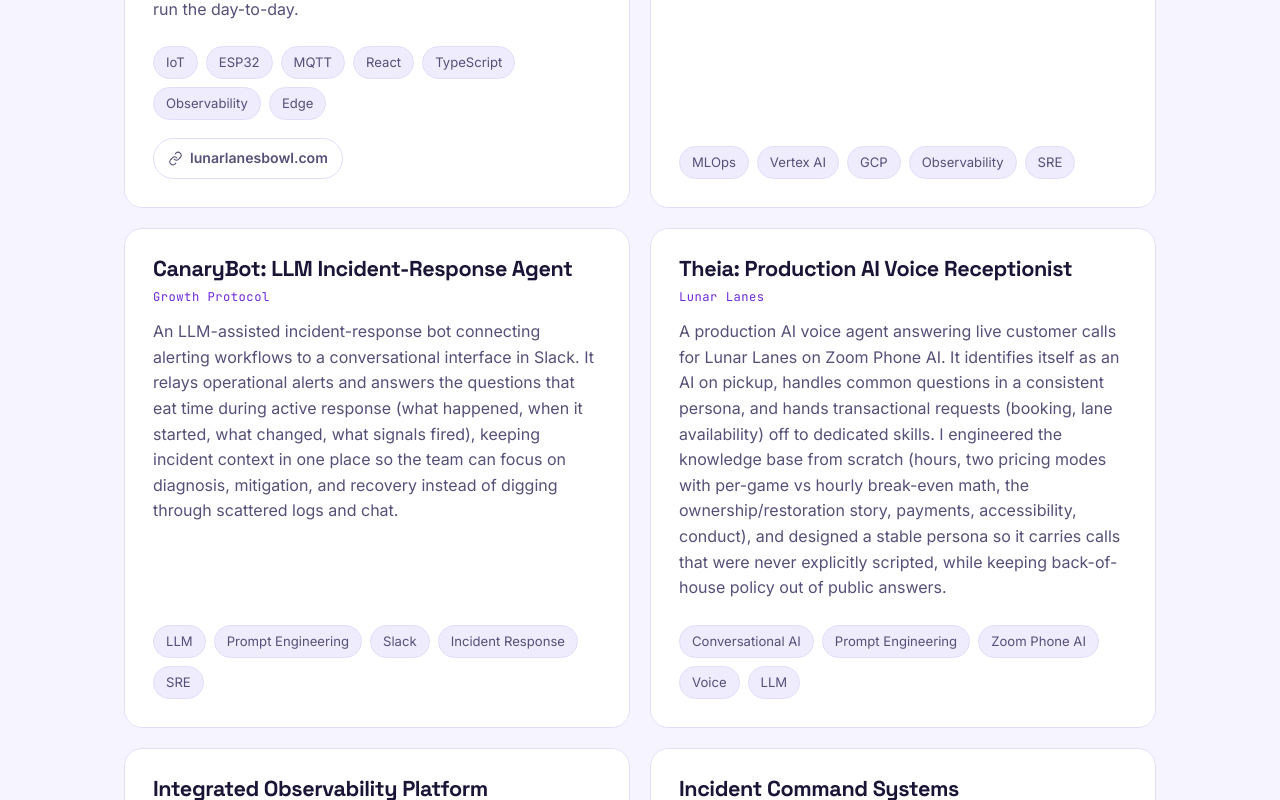
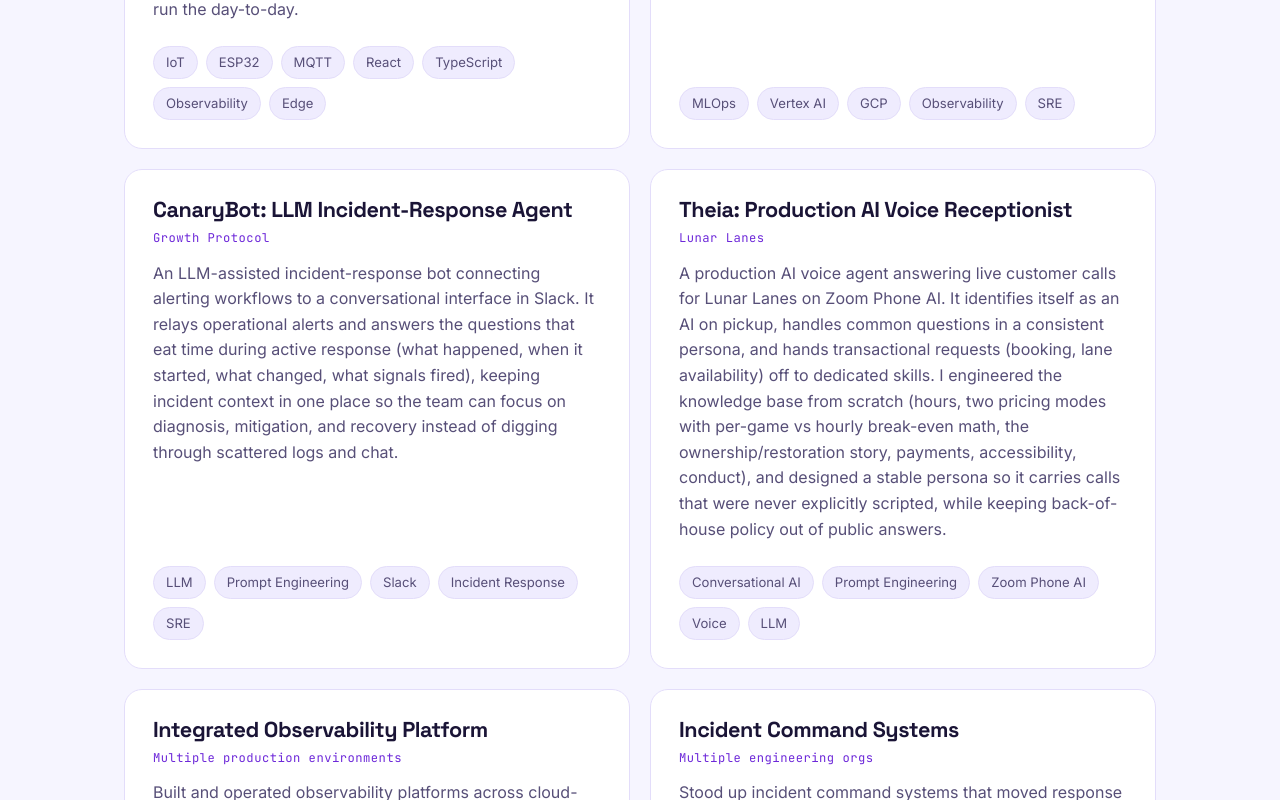
Before and after one commit to nicholas-a-hall/nicholas-a-hall.github.io, a React (Vite) app: page / in a window 1280 px wide. Shown: the part 4900-5700 px from the top of the page. Built offline with nearby package versions, Linux system fonts and the light colour scheme.

Commit message:
fix CICD attribution

```diff
--- a/src/data/content.js
+++ b/src/data/content.js
@@ -125,7 +125,7 @@
     blurb:
       'My small town had few attractions for families in the winter, so my family and I bought a beat-up bowling alley, and it became my real-world homelab for end-to-end technical impact. From unimproved land to operational in 90 days: an event-driven IoT + observability stack for legacy electromechanical equipment (ESP32 edge nodes, ESPNow, RS485 fallback, per-lane compute, MQTT), a React/TypeScript ops dashboard with live machine telemetry, and full ownership of architecture, reliability, cost, and P&L. I run the technical side; friends and family run the day-to-day.',
     tags: ['IoT', 'ESP32', 'MQTT', 'React', 'TypeScript', 'Observability', 'Edge'],
-    links: [{ type: 'link', label: 'lunarlanesbowl.com', url: 'https://lunarlanesbowl.com' }]
+    links: []
   },
   {
     title: 'MLOps Platform Engineering',
@@ -220,7 +220,6 @@
     period: 'May 2025 – Apr 2026',
     highlights: [
       'Owned SOC 2 Type 1 end-to-end as primary responsible engineer, passing the audit in 4 hours against a 3-day window.',
-      'Moved deployments to GitOps (ArgoCD + Helm), cutting CI/CD build times from 60 minutes to 6.',
       'Ran multi-cloud Kubernetes (GKE / AKS / EKS), consolidating 30+ Cloud Run microservices onto one deployable platform.',
       'Partnered with the Data and ML teams to rework their data storage strategy, speeding up model training and improving training data accuracy.',
     ],
@@ -228,7 +227,7 @@
   {
     role: 'Owner & Lead Engineer',
     company: 'Lunar Lanes',
-    period: 'Dec 2025 – Present',
+    period: 'Dec 2025 – Sep 2026',
     highlights: [
       'Took a bowling alley from unimproved land to operational in 90 days, owning architecture, reliability, cost, and P&L.',
       'Built an event-driven IoT + observability stack for legacy electromechanical equipment (ESP32, ESPNow, RS485, MQTT).',
@@ -240,6 +239,7 @@
     company: 'Formant',
     period: 'Mar 2024 – Apr 2025',
     highlights: [
+      'Cut CI/CD build times from 60 minutes to 6 by refactoring monolithic CI/CD pipleines, moving application deployments to helm, and creating immutable release artifacts',
       'Assembled and led the DevOps team that cleared years of standing technical debt and turned fragile build pipelines into ones engineers stopped thinking about.',
       'Optimized, helped structure, and preserved roughly 750TB of unstructured robotics telemetry in S3 for model training.',
       'Migrated platform services off EC2 / Docker Compose onto Kubernetes with Helm for repeatable releases and rollbacks.',
```
